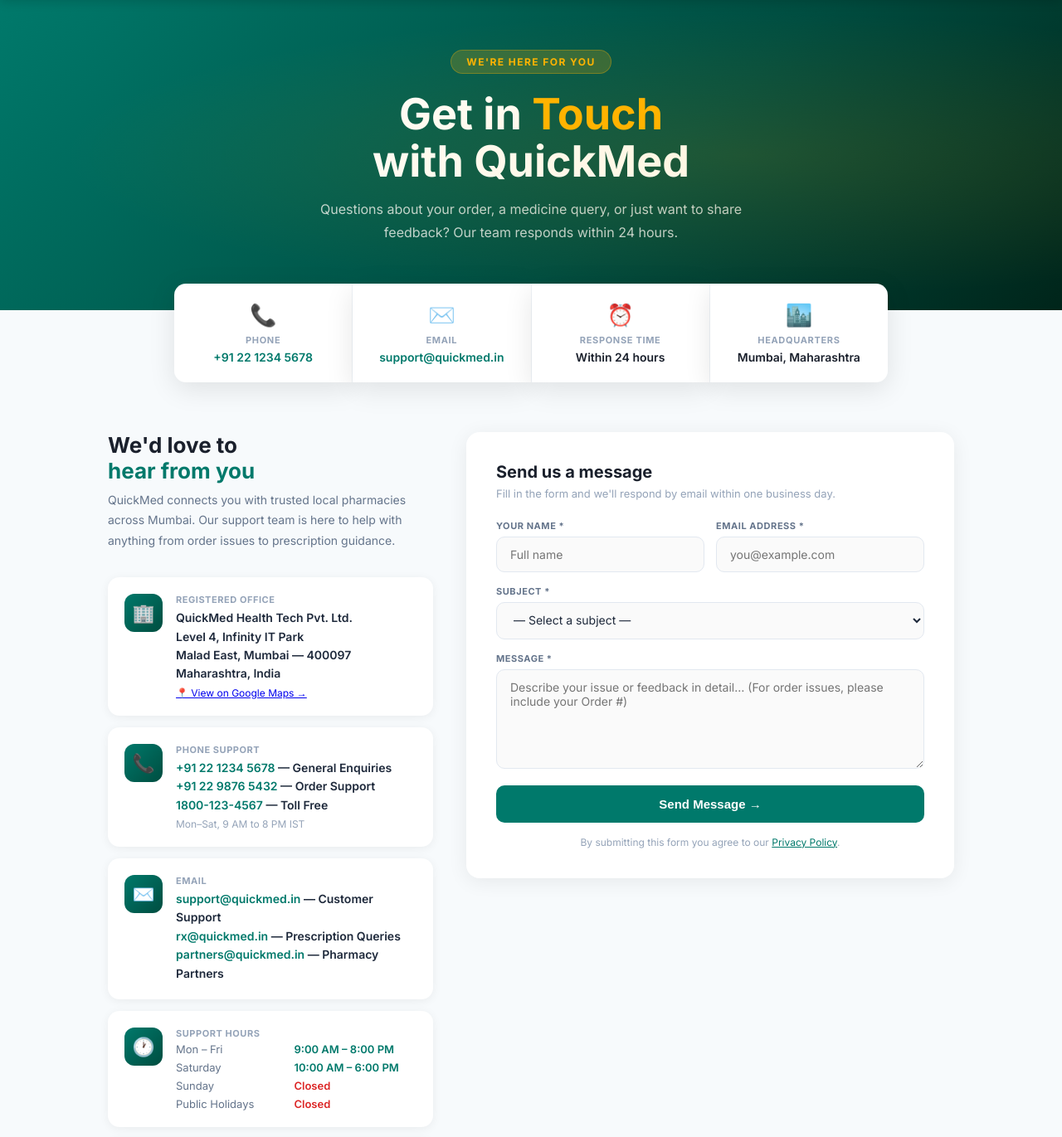
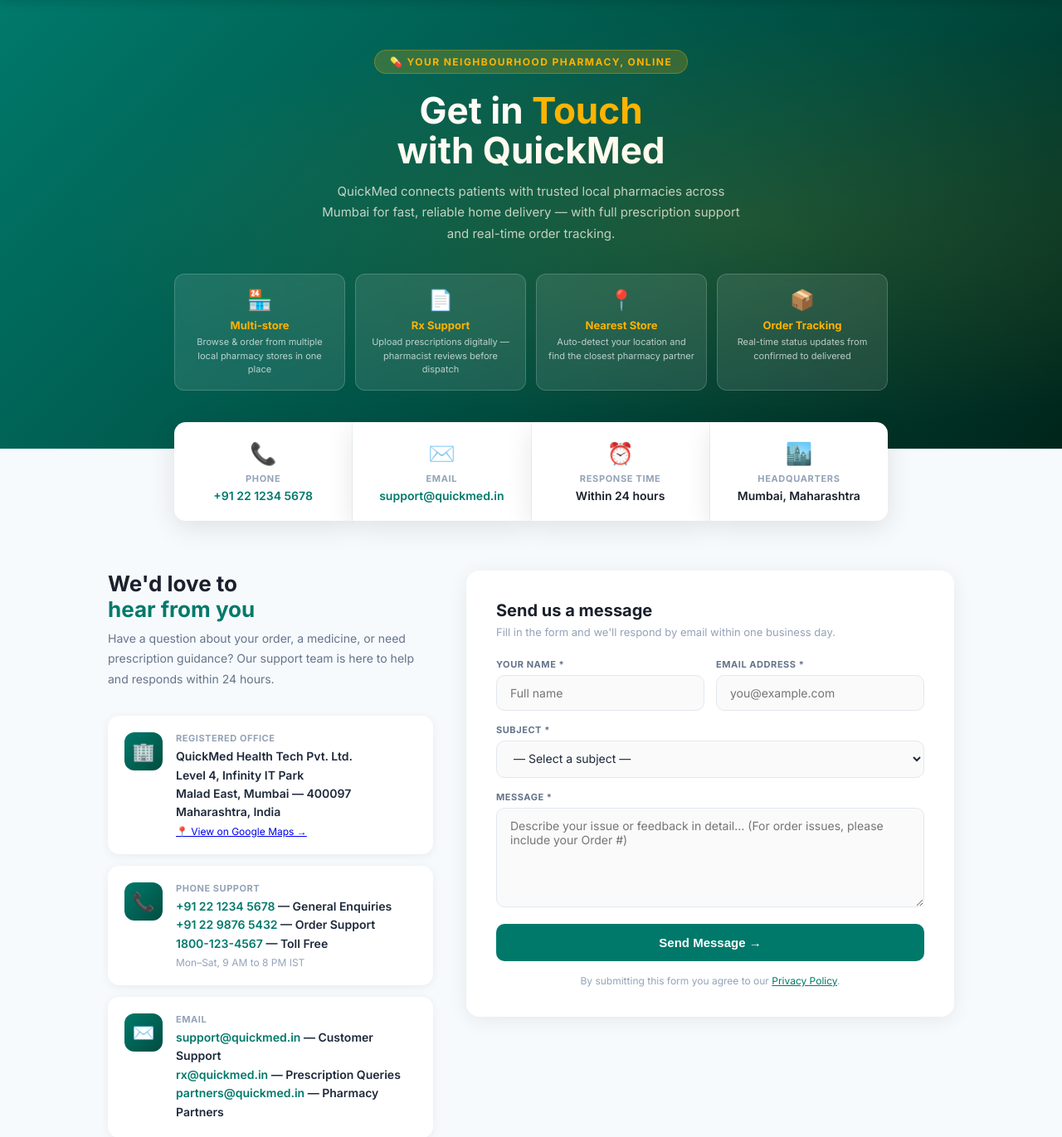
Before and after one commit to rkarani18/WPL-mini_project, a PHP site: page /contact.php in a window 1280 px wide. Shown: the part 63-1434 px from the top of the page at 83% size. Run offline with PHP 8.4, Linux system fonts and the light colour scheme.

Commit message:
final version 1.0

```diff
--- a/contact.php
+++ b/contact.php
@@ -50,7 +50,7 @@
     <meta name="viewport" content="width=device-width, initial-scale=1.0">
     <title>Contact Us | QuickMed</title>
     <link rel="stylesheet" href="style.css">
-    <link href="https://fonts.googleapis.com/css2?family=Inter:wght@400;500;600;700&family=Syne:wght@700;800&display=swap" rel="stylesheet">
+    <link href="https://fonts.googleapis.com/css2?family=Inter:wght@400;500;600;700&display=swap" rel="stylesheet">
     <style>
         * { box-sizing: border-box; margin: 0; padding: 0; }
         body { font-family: 'Inter', sans-serif; background: #f7fafc; color: #2d3748; }
@@ -62,7 +62,7 @@
         /* ── Hero banner ── */
         .contact-hero {
             background: linear-gradient(135deg, #00796b 0%, #004d40 60%, #00251a 100%);
-            padding: 60px 5% 80px;
+            padding: 60px 5% 70px;
             text-align: center;
             position: relative;
             overflow: hidden;
@@ -88,21 +88,41 @@
             margin-bottom: 20px;
         }
         .contact-hero h1 {
-            font-family: 'Inter', sans-serif;
-            font-size: clamp(32px, 5vw, 52px);
+            font-size: clamp(28px, 4vw, 44px);
             font-weight: 800;
             color: white;
             line-height: 1.1;
-            margin-bottom: 16px;
+            margin-bottom: 12px;
         }
         .contact-hero h1 span { color: #ffb300; }
-        .contact-hero p {
+        .contact-hero .hero-desc {
             color: rgba(255,255,255,0.75);
-            font-size: 16px;
+            font-size: 15px;
             max-width: 520px;
-            margin: 0 auto;
+            margin: 0 auto 36px;
             line-height: 1.7;
         }
+        /* Feature cards inside hero */
+        .hero-features {
+            display: grid;
+            grid-template-columns: repeat(4, 1fr);
+            gap: 12px;
+            max-width: 860px;
+            margin: 0 auto;
+            position: relative;
+            z-index: 1;
+        }
+        .hero-feat {
+            background: rgba(255,255,255,0.1);
+            border: 1px solid rgba(255,255,255,0.18);
+            border-radius: 12px;
+            padding: 16px 14px;
+            text-align: center;
+            backdrop-filter: blur(4px);
+        }
+        .hero-feat .feat-icon { font-size: 24px; margin-bottom: 8px; }
+        .hero-feat .feat-title { font-size: 13px; font-weight: 700; color: #ffb300; margin-bottom: 4px; }
+        .hero-feat .feat-desc { font-size: 11px; color: rgba(255,255,255,0.7); line-height: 1.5; }
 
         /* ── Quick contact bar ── */
         .quick-bar {
@@ -144,7 +164,6 @@
 
         /* ── Info panel ── */
         .info-panel h2 {
-            font-family: 'Inter', sans-serif;
             font-size: 26px;
             font-weight: 800;
             color: #1a202c;
@@ -206,7 +225,6 @@
             top: 90px;
         }
         .form-card h3 {
-            font-family: 'Inter', sans-serif;
             font-size: 20px; font-weight: 800;
             margin-bottom: 6px; color: #1a202c;
         }
@@ -244,7 +262,7 @@
 
         .success-state { text-align: center; padding: 30px 10px; }
         .success-state .tick { font-size: 60px; margin-bottom: 16px; }
-        .success-state h3 { font-family: 'Inter', sans-serif; font-size: 22px; font-weight: 800; color: #166534; margin-bottom: 8px; }
+        .success-state h3 { font-size: 22px; font-weight: 800; color: #166534; margin-bottom: 8px; }
         .success-state p { font-size: 14px; color: #64748b; margin-bottom: 24px; line-height: 1.6; }
         .success-state a { display: inline-block; padding: 12px 28px; background: #00796b; color: white; border-radius: 10px; text-decoration: none; font-weight: 700; font-size: 14px; }
         .success-state a:hover { background: #005f56; }
@@ -256,6 +274,7 @@
             .page-wrap { grid-template-columns: 1fr; margin-top: 30px; }
             .field-row { grid-template-columns: 1fr; }
             .form-card { position: static; }
+            .hero-features { grid-template-columns: 1fr 1fr; }
         }
     </style>
 </head>
@@ -281,9 +300,32 @@
 
 <!-- Hero -->
 <div class="contact-hero">
-    <div class="pill"> We're Here for You</div>
+    <div class="pill">💊 Your Neighbourhood Pharmacy, Online</div>
     <h1>Get in <span>Touch</span><br>with QuickMed</h1>
-    <p>Questions about your order, a medicine query, or just want to share feedback? Our team responds within 24 hours.</p>
+    <p class="hero-desc">QuickMed connects patients with trusted local pharmacies across Mumbai for fast, reliable home delivery — with full prescription support and real-time order tracking.</p>
+
+    <div class="hero-features">
+        <div class="hero-feat">
+            <div class="feat-icon">🏪</div>
+            <div class="feat-title">Multi-store</div>
+            <div class="feat-desc">Browse & order from multiple local pharmacy stores in one place</div>
+        </div>
+        <div class="hero-feat">
+            <div class="feat-icon">📄</div>
+            <div class="feat-title">Rx Support</div>
+            <div class="feat-desc">Upload prescriptions digitally — pharmacist reviews before dispatch</div>
+        </div>
+        <div class="hero-feat">
+            <div class="feat-icon">📍</div>
+            <div class="feat-title">Nearest Store</div>
+            <div class="feat-desc">Auto-detect your location and find the closest pharmacy partner</div>
+        </div>
+        <div class="hero-feat">
+            <div class="feat-icon">📦</div>
+            <div class="feat-title">Order Tracking</div>
+            <div class="feat-desc">Real-time status updates from confirmed to delivered</div>
+        </div>
+    </div>
 </div>
 
 <!-- Quick contact bar -->
@@ -315,7 +357,7 @@
     <!-- Left: Info blocks -->
     <div class="info-panel">
         <h2>We'd love to<br><span>hear from you</span></h2>
-        <p class="sub">QuickMed connects you with trusted local pharmacies across Mumbai. Our support team is here to help with anything from order issues to prescription guidance.</p>
+        <p class="sub">Have a question about your order, a medicine, or need prescription guidance? Our support team is here to help and responds within 24 hours.</p>
 
         <!-- Address -->
         <div class="info-block">
```
Also changed, not shown: uploads/medicines/med_1776838332_deab61f9.png (added), uploads/medicines/med_1776838594_ad36ed20.png (added), uploads/medicines/med_1776838632_c2161b62.png (added), uploads/medicines/med_1776838658_06b9b4cc.png (added), uploads/medicines/med_1776838695_16af9273.png (added), uploads/prescriptions/rx_5_1776838950.png (added).
